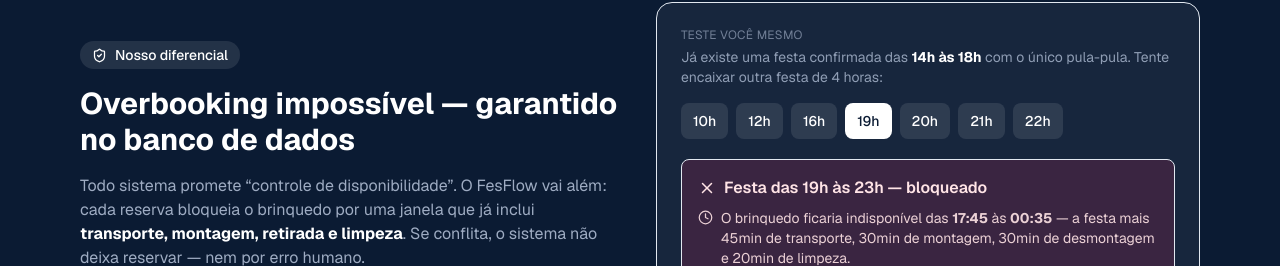
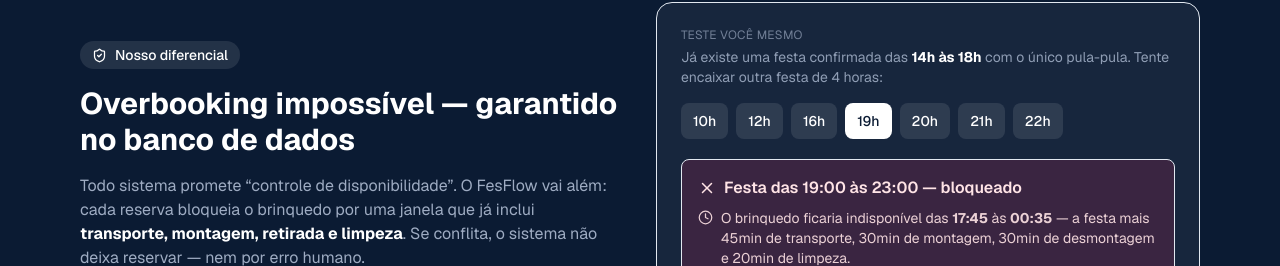
Before and after one commit to vuonecom-svg/festou, a Next.js app: page / in a window 1280 px wide. Shown: the part 874-1140 px from the top of the page. Built offline with nearby package versions, Linux system fonts and the light colour scheme; no server answers.

Commit message:
fix(site): demo mostrava 25h e NaN:NaN ao virar o dia

```diff
--- a/src/components/demo-anti-overbooking.tsx
+++ b/src/components/demo-anti-overbooking.tsx
@@ -20,7 +20,12 @@
 };
 
 const DIA = "2026-09-12";
+const MIN = 60_000;
+const DURACAO_FESTA_MIN = 4 * 60;
+
 const hora = (h: number, m = 0) => new Date(`${DIA}T${String(h).padStart(2, "0")}:${String(m).padStart(2, "0")}:00`);
+/** Soma minutos a uma data — vira o dia corretamente (21h + 4h = 01:00). */
+const mais = (d: Date, min: number) => new Date(d.getTime() + min * MIN);
 const hhmm = (d: Date) =>
   `${String(d.getHours()).padStart(2, "0")}:${String(d.getMinutes()).padStart(2, "0")}`;
 
@@ -43,10 +48,15 @@
 export function DemoAntiOverbooking() {
   const [inicioH, setInicioH] = useState(19);
 
-  const resultado = useMemo(() => {
+  const { resultado, inicio, fim } = useMemo(() => {
     const ini = hora(inicioH);
-    const fim = hora(inicioH + 4);
-    return verificarDisponibilidade("pula-pula-1", ini, fim, BUFFERS, 1, RESERVAS);
+    // A festa dura 4h: somar em minutos, para virar o dia sem gerar hora 25.
+    const f = mais(ini, DURACAO_FESTA_MIN);
+    return {
+      resultado: verificarDisponibilidade("pula-pula-1", ini, f, BUFFERS, 1, RESERVAS),
+      inicio: ini,
+      fim: f,
+    };
   }, [inicioH]);
 
   const livre = resultado.disponivel;
@@ -91,8 +101,7 @@
       >
         <p className="flex items-center gap-2 font-semibold">
           {livre ? <Check size={18} /> : <X size={18} />}
-          Festa das {String(inicioH).padStart(2, "0")}h às {String(inicioH + 4).padStart(2, "0")}h —{" "}
-          {livre ? "liberado" : "bloqueado"}
+          Festa das {hhmm(inicio)} às {hhmm(fim)} — {livre ? "liberado" : "bloqueado"}
         </p>
         <p className="mt-2 text-sm opacity-90 flex items-start gap-2">
           <Clock size={15} className="shrink-0 mt-0.5" />
```
